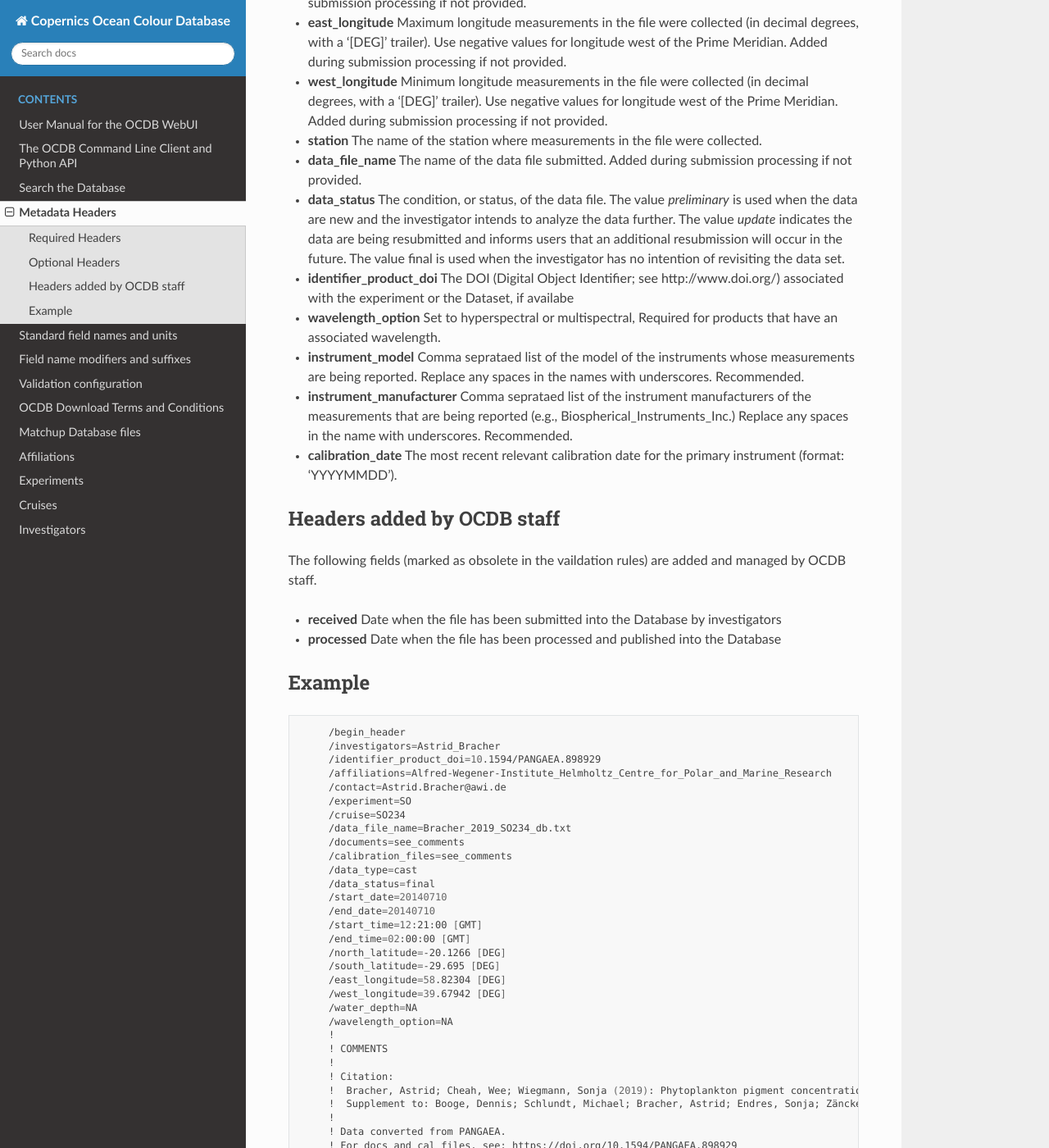
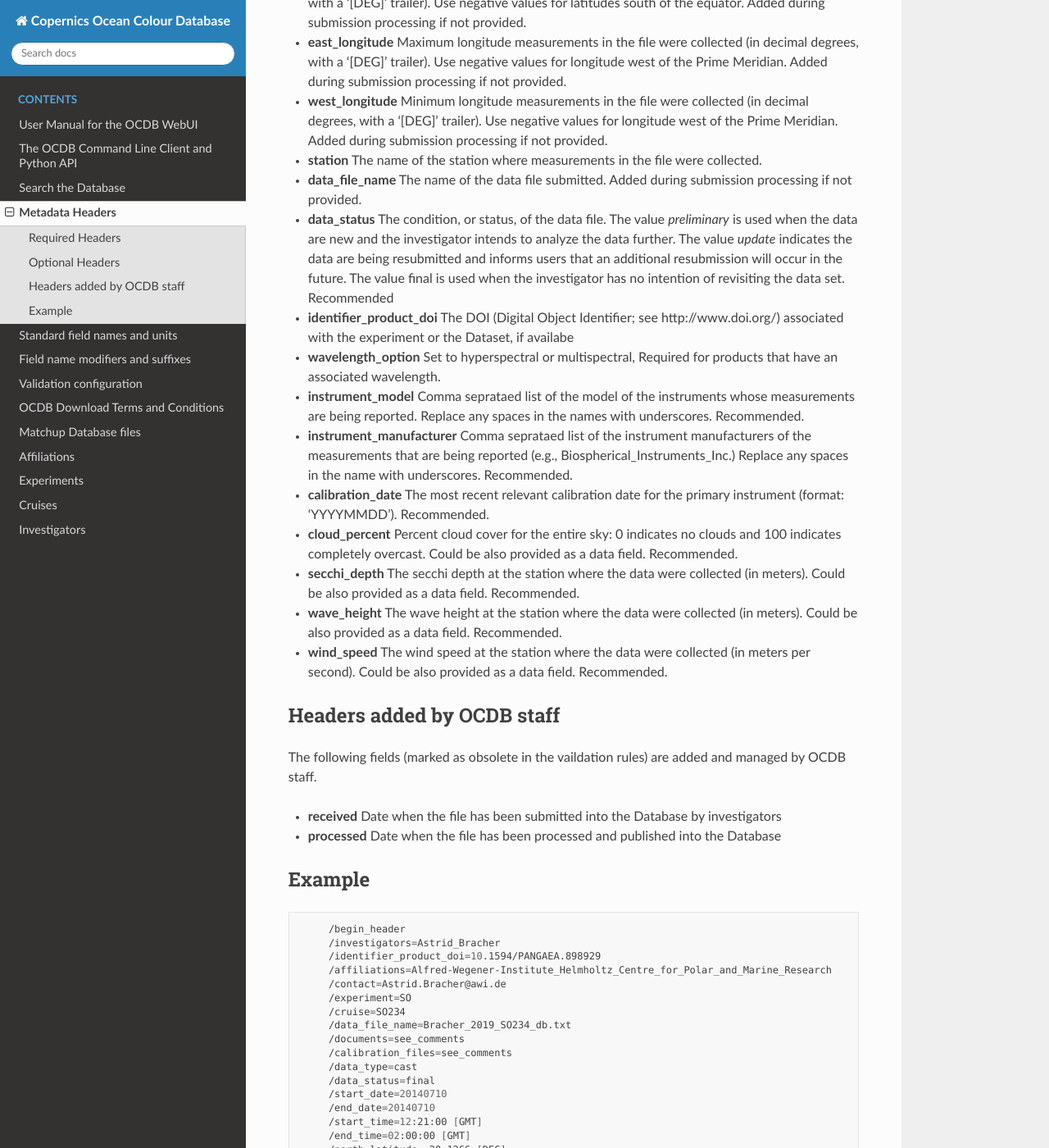
Before and after one commit to javierconcha/ocdb-docs, a Sphinx documentation site: the page built from docs/source/ocdb-metadata-headers.md, in a window 1280 px wide and 1400 px high, scrolled down 1816 px. Shown: the whole window at 82% size. Built offline with Sphinx 7.4.7 and the Read the Docs theme 2.0.0, drawn with Linux system fonts in a browser that asks for light colours; some of the changed text lies outside the part shown.

Commit message:
Update docs/source/ocdb-metadata-headers.md

```diff
--- a/docs/source/ocdb-metadata-headers.md
+++ b/docs/source/ocdb-metadata-headers.md
@@ -1,6 +1,7 @@
 # Metadata Headers
 
-Below, the list of required, optional or obsolete metadata headers is shown, with description and examples.
+Below, the list of required and optional headers is shown, with description and examples.
+Note that some optional headers are recommended: they are used to perform measurements quality check. Measurements for which these metadata are not provided, cannot be flagged as best quality.
 
 ## Required Headers
 
@@ -71,7 +72,7 @@ The latest time measurements were collected on 'end_date' (format: 'HH:MM:SS [GM
 
 * **data_file_name** The name of the data file submitted. Added during submission processing if not provided.
 
-* **data_status** The condition, or status, of the data file. The value _preliminary_ is used when the data are new and the investigator intends to analyze the data further. The value _update_ indicates the data are being resubmitted and informs users that an additional resubmission will occur in the future. The value final is used when the investigator has no intention of revisiting the data set.
+* **data_status** The condition, or status, of the data file. The value _preliminary_ is used when the data are new and the investigator intends to analyze the data further. The value _update_ indicates the data are being resubmitted and informs users that an additional resubmission will occur in the future. The value final is used when the investigator has no intention of revisiting the data set. Recommended
 
 * **identifier_product_doi** The DOI (Digital Object Identifier; see http://www.doi.org/) associated with the experiment or the Dataset, if availabe
 
@@ -81,7 +82,16 @@ The latest time measurements were collected on 'end_date' (format: 'HH:MM:SS [GM
 
 * **instrument_manufacturer** Comma seprataed list of the instrument manufacturers of the measurements that are being reported (e.g., Biospherical_Instruments_Inc.) Replace any spaces in the name with underscores. Recommended.
 
-* **calibration_date** The most recent relevant calibration date for the primary instrument (format: 'YYYYMMDD').
+* **calibration_date** The most recent relevant calibration date for the primary instrument (format: 'YYYYMMDD'). Recommended.
+
+* **cloud_percent** Percent cloud cover for the entire sky: 0 indicates no clouds and 100 indicates completely overcast. Could be also provided as a data field. Recommended.
+
+* **secchi_depth** The secchi depth at the station where the data were collected (in meters). Could be also provided as a data field. Recommended.
+
+* **wave_height** The wave height at the station where the data were collected (in meters). Could be also provided as a data field. Recommended.
+
+* **wind_speed** The wind speed at the station where the data were collected (in meters per second). Could be also provided as a data field. Recommended.
+
 
 ## Headers added by OCDB staff
 The following fields (marked as obsolete in the vaildation rules) are added and managed by OCDB staff.
@@ -113,6 +123,13 @@ The following fields (marked as obsolete in the vaildation rules) are added and
      /west_longitude=39.67942 [DEG]
      /water_depth=NA
      /wavelength_option=NA
+     /instrument_model=NA
+     /instrument_manufacturer=NA
+     /calibration_date=NA
+     /cloud_percent=NA
+     /secchi_depth=NA
+     /wave_height=NA
+     /wind_speed=NA
      !
      ! COMMENTS
      !
```
